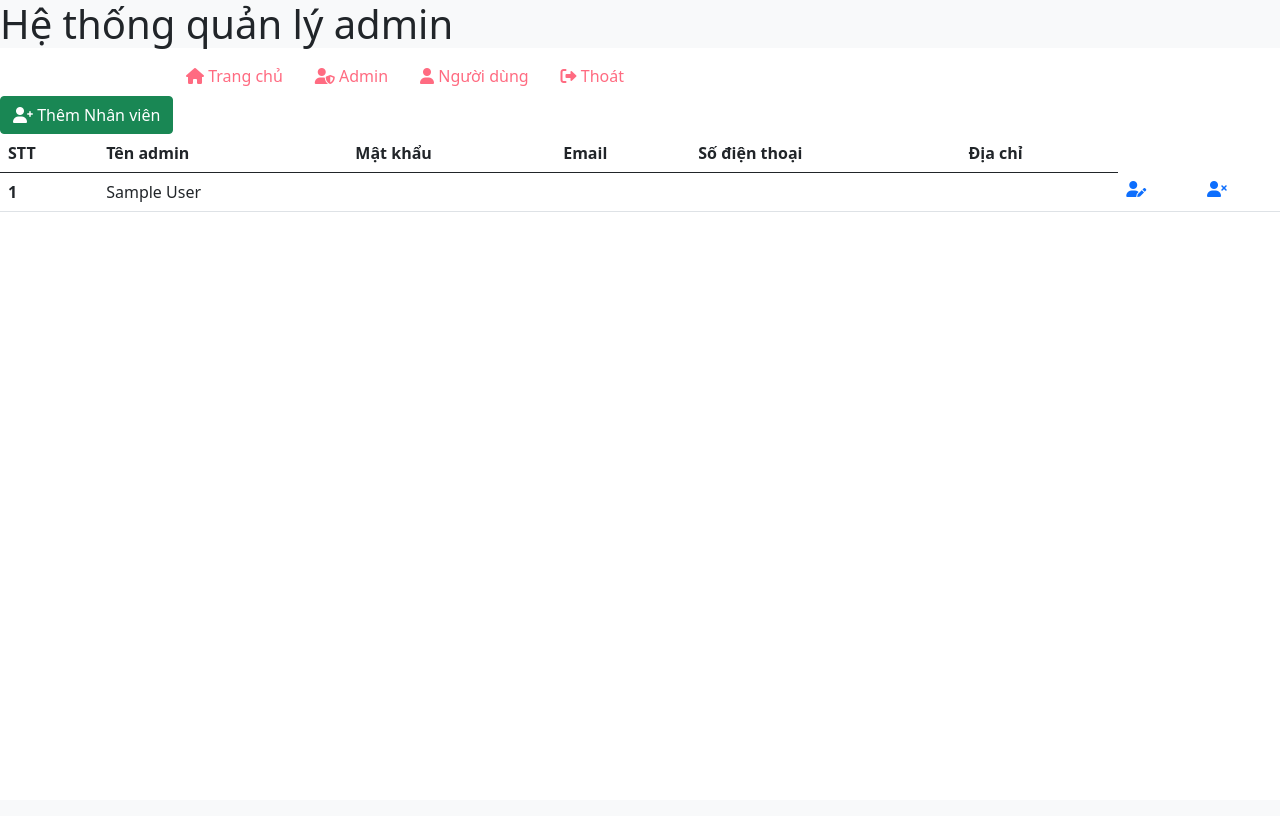
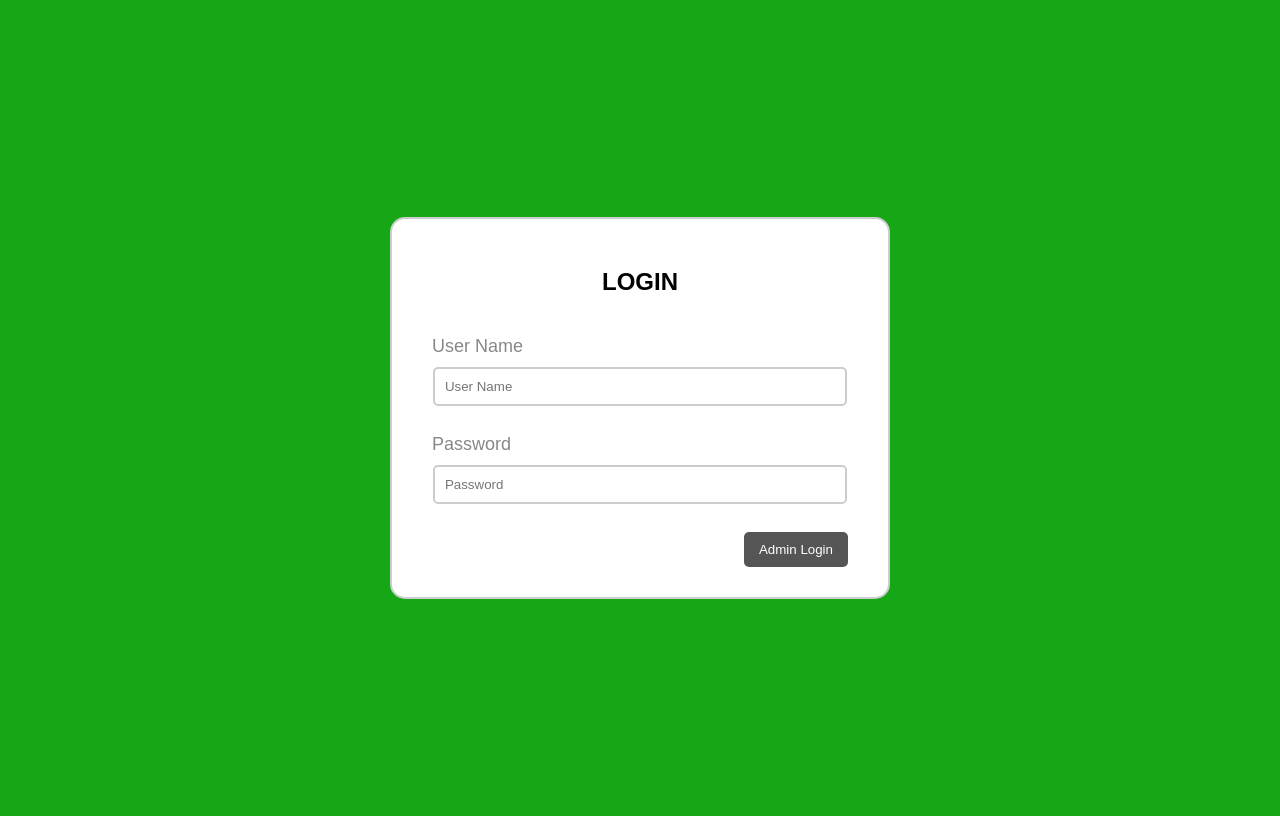
Before and after one commit to Thuy1001/Baitaplon_CNW, a PHP site: page / in a window 1280 px wide. Before the commit the page ends 212 px from the top, so only its background shows below. Run offline with PHP 8.4, Linux system fonts and the light colour scheme; tables that the repository leaves empty or names only in its code hold one stand-in row (values such as "Sample post"); data that the repository does not hold is empty.

Commit message:
Thay đổi

```diff
--- a/admin/header.php
+++ b/admin/header.php
@@ -1,3 +1,4 @@
+
 <!doctype html>
 <html lang="en">
   <head>
@@ -12,6 +13,18 @@
     <link rel="stylesheet" href="style.css">
   </head>
   <body>
+  <div id="admin-header center">
+                    <div class="col-md-offset-8 col-md-2">
+                        <div class="dropdown">
+                            <a href="" class="dropdown-toggle logout" data-toggle="dropdown">
+                                <?php
+                                if(!session_id()){
+                                    session_start();
+                                }
+                                echo 'Hi '.$_SESSION['ad_name']; ?>
+                                <span class="caret"></span></a>
+                        </div>
+                    </div>
     <div class="col-md-6  ">
         <ul class="nav justify-content-end">
                                 <li class="nav-item">
@@ -19,7 +32,7 @@
                                 </li>
 
                                 <li class="nav-item">
-                                    <a class="nav-link" href="index.php"><i class="fas fa-user-shield"></i> Admin</a>
+                                    <a class="nav-link" href="../account/loginadm.php"><i class="fas fa-user-shield"></i> Admin</a>
                                 </li>
                                 <li class="nav-item">
                                     <a class="nav-link" href="user.php"><i class="fas fa-user"></i> Người dùng</a>
--- a/admin/index.php
+++ b/admin/index.php
@@ -1,59 +1,22 @@
+<!DOCTYPE html>
+<html>
 <head>
-    <title>Quản lý admin</title>
-    <h1 class="bg-light">Hệ thống quản lý admin</h1>
+	<title>LOGIN</title>
+	<link rel="stylesheet"   href="style1.css">
 </head>
-<?php
-    include 'header.php';
-?>
+<body>
+     <form action="process-login.php" method="post">
+     	<h2>LOGIN</h2>
+     	<?php if (isset($_GET['error'])) { ?>
+     		<p class="error"><?php echo $_GET['error']; ?></p>
+     	<?php } ?>
+     	<label>User Name</label>
+     	<input type="text" name="ad_name" placeholder="User Name"><br>
 
-    <main>
-        <!-- Hiển thị BẢNG DỮ LIỆU DANH BẠ CÁ NHÂN -->
-        <!-- Kết nối tới Server, truy vấn dữ liệu (SELECT) từ Bảng db_employees -->
-        <!-- Quy trình 4 bước -->
-        <a href="addadmin.php" class="btn btn-success"><i class="fas fa-user-plus"></i> Thêm Nhân viên</a>
-        <table class="table">
-            <thead>
-                <tr>
-                <th scope="col">STT</th>
-                    <th scope="col">Tên admin</th>
-                    <th scope="col">Mật khẩu</th>
-                    <th scope="col">Email</th>
-                    <th scope="col">Số điện thoại</th>
-                    <th scope="col">Địa chỉ</th>
-                </tr>
-            </thead>
-            <tbody>
-                <!-- Đoạn này thay đổi theo Dữ liệu trong CSDL -->
-                <?php
-                    // Quy trình 4 bước
-                    // Bước 01: Đã tạo sẵn, gọi lại thôi
-                    include 'config.php';
-                    // Bước 02: Thực hiện TRUY VẤN
-                    $sql = "SELECT*FROM admins";
-                    $result = mysqli_query($conn,$sql); //Lưu kết quả trả về vào result
-                    // Bước 03: Phân tích và xử lý kết quả
-                    if(mysqli_num_rows($result)>0){
-                       while($row=mysqli_fetch_assoc($result)){
-                           echo '<tr>';
-                           echo '<th scope="row">'.$row['ad_id'].'</th>';
-                           echo '<td>'.$row['ad_name'].'</td>';
-                           echo '<td>'.$row['ad_pass'].'</td>';
-                           echo '<td>'.$row['ad_email'].'</td>';
-                           echo '<td>'.$row['ad_phone'].'</td>';
-                           echo '<td>'.$row['ad_address'].'</td>';
-                          // echo'<td><a href="index.php">Chi tiết</a></td>';
-                           echo '<td><a href="editadmin.php?id='.$row['ad_id'].'"><i class="fas fa-user-edit"></i></a></td>';
-                           echo '<td><a href="deleteadmin.php?id='.$row['ad_id'].'"><i class="fas fa-user-times"></i></a></td>';
-                           echo '</tr>';
-                       }
-                    }
-                ?>
+     	<label>Password</label>
+     	<input type="password" name="ad_pass" placeholder="Password"><br>
 
-                <!-- Đoạn này thay đổi theo Dữ liệu trong CSDL -->
-            </tbody>
-            </table>
-    </main>
-
-<?php
-    include 'footer.php';
-?>
+     	<button type="submit">Admin Login</button>
+     </form>
+</body>
+</html>
--- /dev/null
+++ b/admin/style1.css
@@ -0,0 +1,86 @@
+body {
+	background: #16a716;
+	display: flex;
+	justify-content: center;
+	align-items: center;
+	height: 100vh;
+	flex-direction: column;
+}
+
+*{
+	font-family: sans-serif;
+	box-sizing: border-box;
+}
+
+form {
+	width: 500px;
+	border: 2px solid #ccc;
+	padding: 30px;
+	background: #fff;
+	border-radius: 15px;
+}
+
+h2 {
+	text-align: center;
+	margin-bottom: 40px;
+}
+
+input {
+	display: block;
+	border: 2px solid #ccc;
+	width: 95%;
+	padding: 10px;
+	margin: 10px auto;
+	border-radius: 5px;
+}
+label {
+	color: #888;
+	font-size: 18px;
+	padding: 10px;
+}
+
+button {
+	float: right;
+	background: #555;
+	padding: 10px 15px;
+	color: #fff;
+	border-radius: 5px;
+	margin-right: 10px;
+	border: none;
+}
+button:hover{
+	opacity: .7;
+}
+.error {
+   background: #F2DEDE;
+   color: #A94442;
+   padding: 10px;
+   width: 95%;
+   border-radius: 5px;
+   margin: 20px auto;
+}
+
+.success {
+   background: #D4EDDA;
+   color: #40754C;
+   padding: 10px;
+   width: 95%;
+   border-radius: 5px;
+   margin: 20px auto;
+}
+
+h1 {
+	text-align: center;
+	color: #fff;
+}
+
+.ca {
+	font-size: 14px;
+	display: inline-block;
+	padding: 10px;
+	text-decoration: none;
+	color: #444;
+}
+.ca:hover {
+	text-decoration: underline;
+}
```
Also changed, not shown: admin/process-login.php (added, +55 -0 lines).
